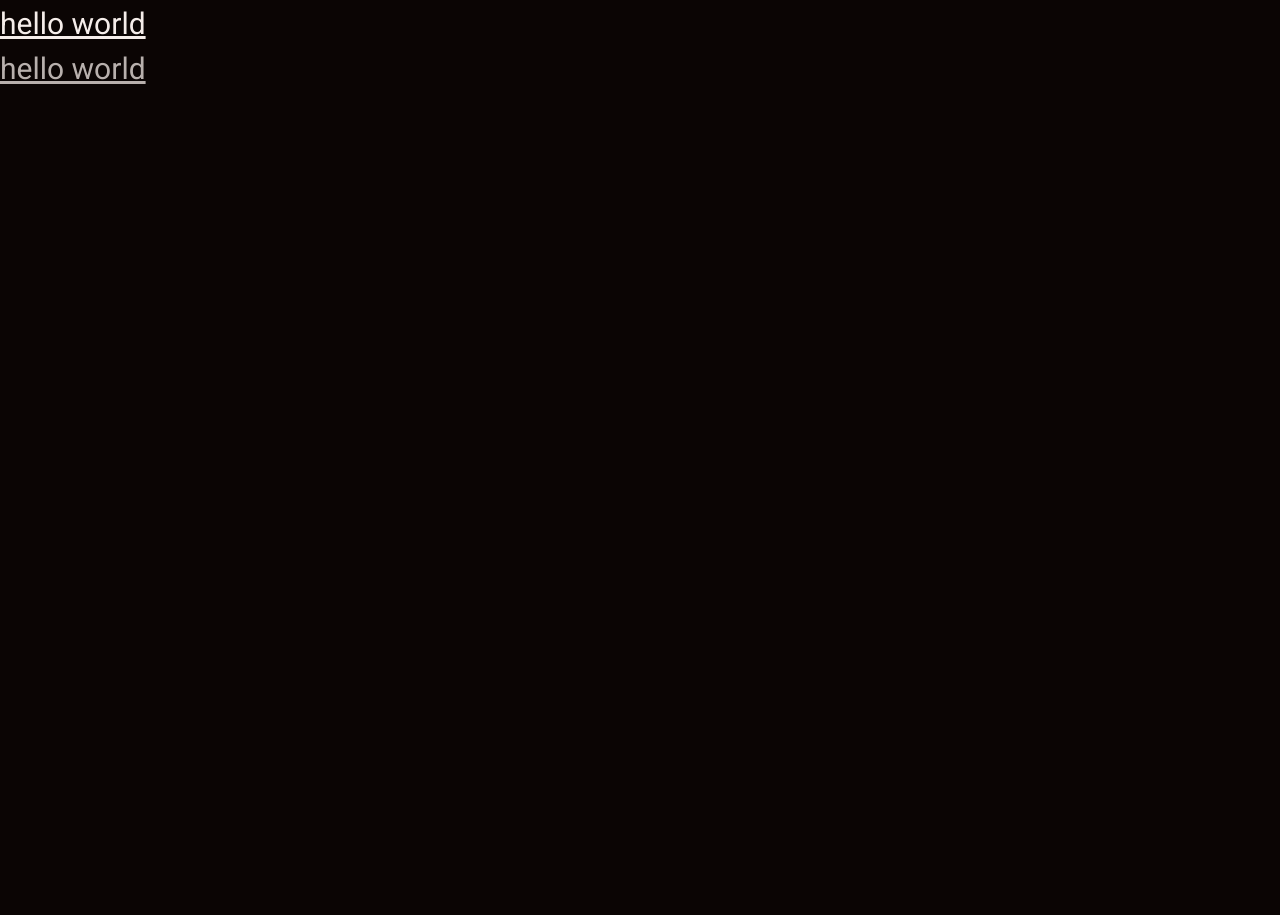
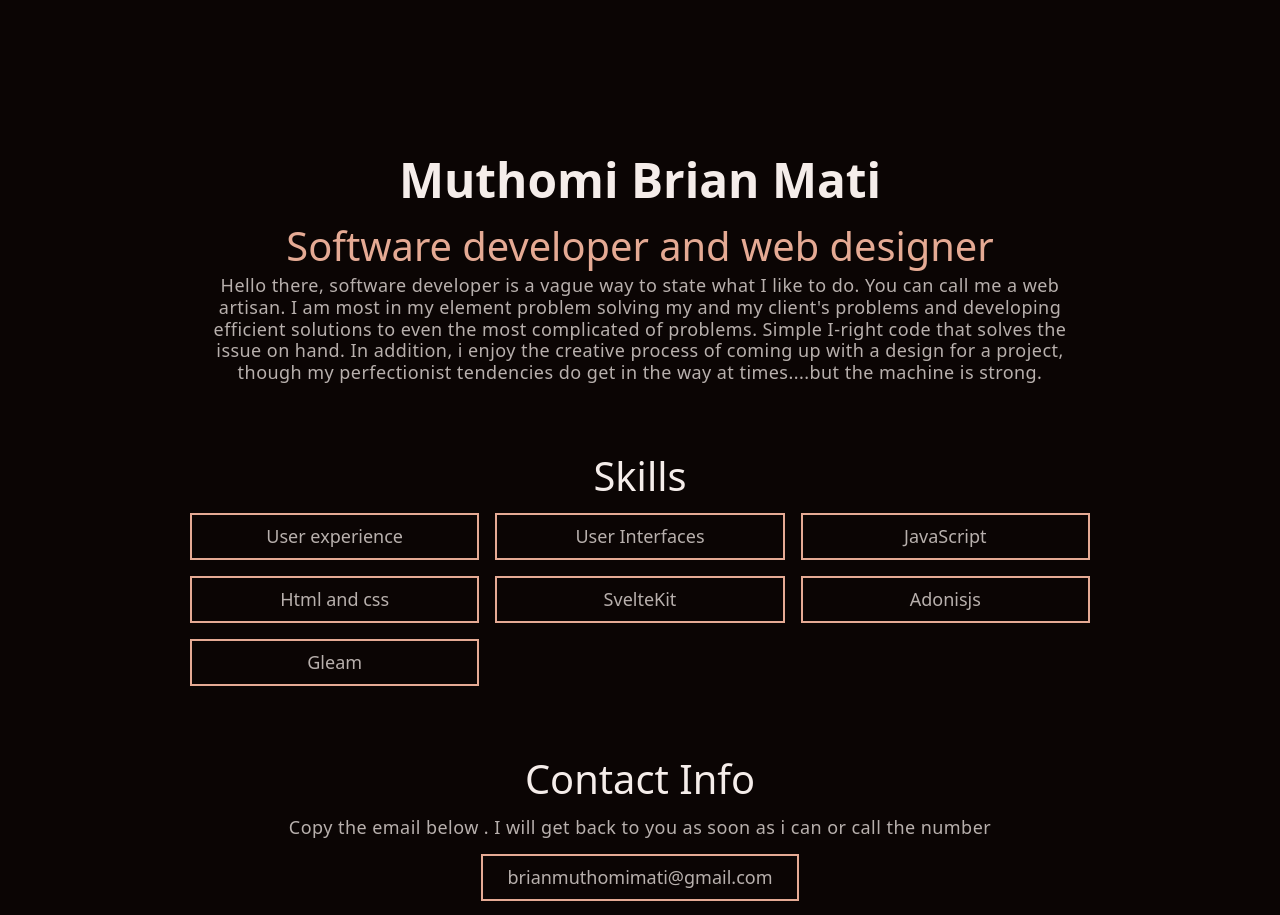
Before and after one commit to brian-mati/portfolio, a SvelteKit app: page / in a window 1280 px wide. Shown: the top 915 px of the page. Before the commit the page ends 800 px from the top, so only its background shows below. Built offline with nearby package versions, Linux system fonts and the light colour scheme.

Commit message:
finished most content for first version on desktop

```diff
--- a/src/app.css
+++ b/src/app.css
@@ -12,14 +12,17 @@
 @plugin '@tailwindcss/forms';
 
 @theme {
-	--color-base-text: oklch(95.15% 0.01 41.88);
-	--color-base-text-body: hsl(16, 7%, 70%);
+	--color-base-headings: oklch(95.15% 0.01 41.88);
+	--color-base-body: hsl(16, 7%, 70%);
 	--color-base-background: oklch(12.5% 0.014 33.28);
 	--color-base-primary: oklch(78.76% 0.076 41.35);
+
 	--color-base-secondary: oklch(45.06% 0.126 39.12) --color-base-accent: oklch(67.99% 0.18 39.21);
+	--text-headings: 2.986rem;
+	--text-subheading: 2.488rem;
 	--font-mono: 'roboto';
 }
 
 body {
-	font-size: 30px;
+	font-size: 18px;
 }
--- a/src/app.html
+++ b/src/app.html
@@ -6,7 +6,10 @@
 		<meta name="viewport" content="width=device-width, initial-scale=1" />
 		%sveltekit.head%
 	</head>
-	<body data-sveltekit-preload-data="hover" class="bg-base-background font-mono">
+	<body
+		data-sveltekit-preload-data="hover"
+		class="bg-base-background mt-[10%] w-full p-4 text-center"
+	>
 		<div style="display: contents">%sveltekit.body%</div>
 	</body>
 </html>
--- a/src/routes/+page.svelte
+++ b/src/routes/+page.svelte
@@ -1,4 +1,32 @@
-<script></script>
+<header class="mb-[5%]">
+    <h1 class="text-base-headings font-bold text-headings">
+     Muthomi Brian Mati
+    </h1>
 
-<h1 class="underline text-base-text">hello world</h1>
-<h1 class="underline text-base-text-body">hello world</h1>
+    <h2 class="text-base-primary text-subheading" > Software developer and web designer </h2>
+
+    <p class="text-base-body tracking-wide leading-[120%] w-[900px] mx-auto">Hello there,  software developer is a vague way to state what I like to do. You can call me a web artisan.  I am most in my element problem solving my and my client's problems and developing efficient solutions to even the most complicated of problems. Simple I-right code that solves the issue on hand. In addition, i enjoy the creative process of coming up with a design for a project, though my perfectionist tendencies do get in the way at times....but the machine is strong.</p>
+</header>
+
+<main class="mb-[5%]">
+    <h2 class="text-base-headings text-subheading mb-2 " > Skills </h2>
+    <section class="grid grid-cols-3 grid-rows-2 gap-4 place-content-center w-[900px] mx-auto ">
+        <p class="text-base-body border-2 border-base-primary px-6 py-2 hover:bg-base-primary/25 transition duration-150 delay-75 ease-in-out"> User experience </p>
+        <p class="text-base-body border-2 border-base-primary px-6 py-2  hover:bg-base-primary/25 transition duration-150 delay-75 ease-in-out "> User Interfaces   </p>
+        <p class="text-base-body border-2 border-base-primary px-6 py-2 hover:bg-base-primary/25 transition duration-150 delay-75 ease-in-out "> JavaScript </p>
+        <p class="text-base-body border-2 border-base-primary px-6 py-2 hover:bg-base-primary/25 transition duration-150 delay-75 ease-in-out "> Html and css  </p>
+        <p class="text-base-body border-2 border-base-primary px-6 py-2 hover:bg-base-primary/25 transition duration-150 delay-75 ease-in-out "> SvelteKit</p>
+        <p class="text-base-body border-2 border-base-primary px-6 py-2 hover:bg-base-primary/25 transition duration-150 delay-75 ease-in-out "> Adonisjs</p>
+        <p class="text-base-body border-2 border-base-primary px-6 py-2 hover:bg-base-primary/25 transition duration-150 delay-75 ease-in-out  "> Gleam</p>
+    </section>
+</main>
+
+<footer>
+    <h2 class="text-base-headings text-subheading mb-2 " > Contact Info</h2>
+    <p class="text-base-body tracking-wide leading-[120%] w-[900px] mx-auto">Copy the email below . I will get back to you as soon as i can or call the number</p>
+    <section class="flex flex-col gap-4 justify-center items-center mt-4">
+        <p class="text-base-body border-2 border-base-primary px-6 py-2 hover:bg-base-primary/25 transition duration-150 delay-75 ease-in-out"> brianmuthomimati@gmail.com </p>
+        <p class="text-base-body border-2 border-base-primary px-6 py-2 hover:bg-base-primary/25 transition duration-150 delay-75 ease-in-out"> +254115151175 </p>
+    </section>
+    <p class="text-sm text-base-headings mt-[10%]">v.0.0.1</p>
+</footer>
```
